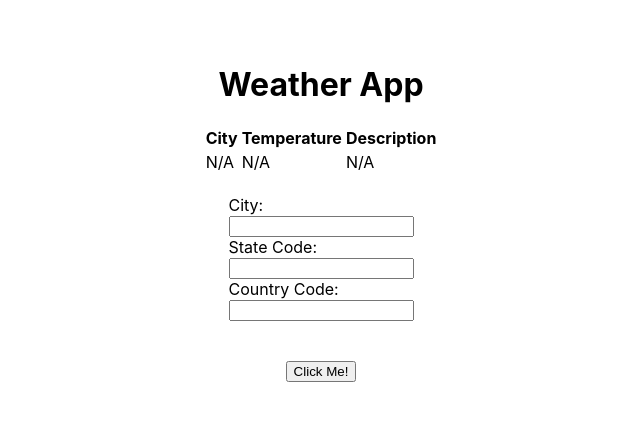
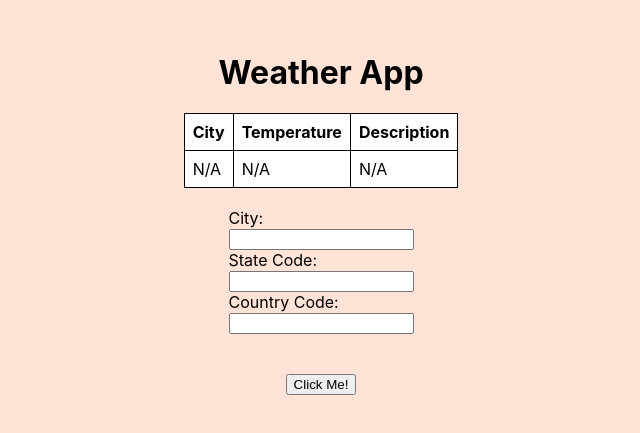
Before and after one commit to Nichz123/Weather-ETL-data-pipeline, a React (Create React App) app in the folder weather-app/: page / in a window 1280 px wide. Shown: the part 177-610 px from the top of the page, without its empty margins (319-959 px from the left). Built offline with nearby package versions, Linux system fonts and the light colour scheme; no server answers.

Commit message:
Made it a little prettier

```diff
--- a/weather-app/src/App.css
+++ b/weather-app/src/App.css
@@ -5,4 +5,5 @@
   flex-direction: column;
   align-items: center;
   justify-content: center;
+  background-color: rgb(255, 227, 214);
 }
--- /dev/null
+++ b/weather-app/src/table.css
@@ -0,0 +1,6 @@
+table, th, td {
+  border: 1px solid;
+  border-collapse: collapse;
+  padding: 8px;
+  background-color: white;
+}
--- a/weather-app/src/table.js
+++ b/weather-app/src/table.js
@@ -1,3 +1,5 @@
+import './table.css'
+
 export default function Table() {
     return(
         <table>
```
